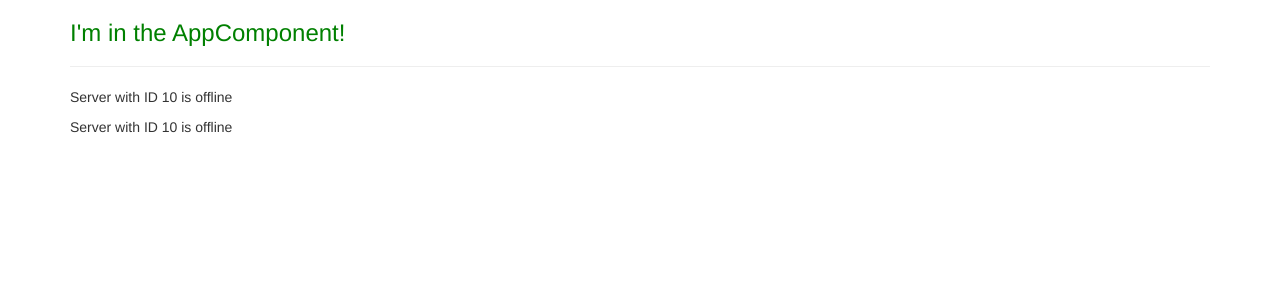
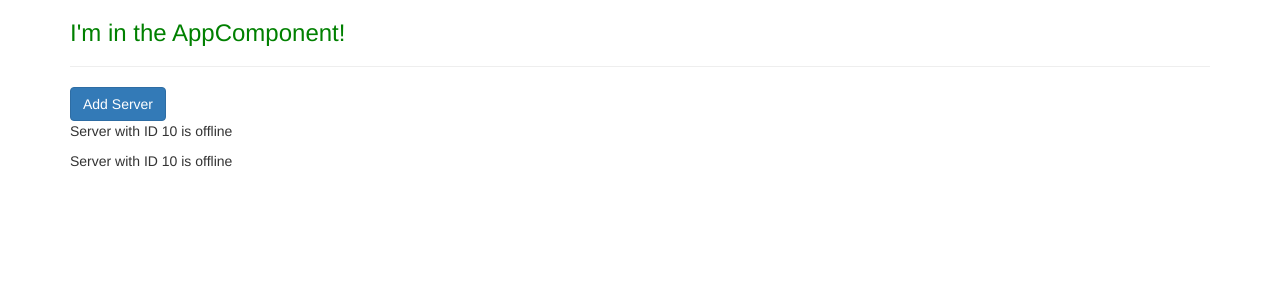
Before and after one commit to brentmercado/firstApp, an Angular app: page / in a window 1280 px wide. Shown: the top 300 px of the page. Built offline with nearby package versions, Linux system fonts and the light colour scheme.

Commit message:
Property bind a button that adds a new server

```diff
--- a/src/app/servers/servers.component.html
+++ b/src/app/servers/servers.component.html
@@ -1,2 +1,5 @@
+<button
+   class="btn btn-primary"
+   [disabled]="!allowNewServer">Add Server</button>
 <app-server></app-server>
 <app-server></app-server>
--- a/src/app/servers/servers.component.ts
+++ b/src/app/servers/servers.component.ts
@@ -4,14 +4,20 @@
    // selector: '[app-servers]',    css attribute (<div app-servers></div>)
    // selector: '.app-servers',     css class (<div class="app-servers"></div>)
   selector: 'app-servers',
-  template: `
-   <app-server></app-server>
-   <app-server></app-server>`,
+  // template: `
+  //  <app-server></app-server>
+  //  <app-server></app-server>`,
+  templateUrl: './servers.component.html',
   styleUrls: ['./servers.component.css']
 })
 export class ServersComponent implements OnInit {
+   allowNewServer = false;
 
-  constructor() { }
+  constructor() {
+     setTimeout(() => {
+        this.allowNewServer = true;
+     }, 2000);
+ }
 
   ngOnInit() {
   }
```
